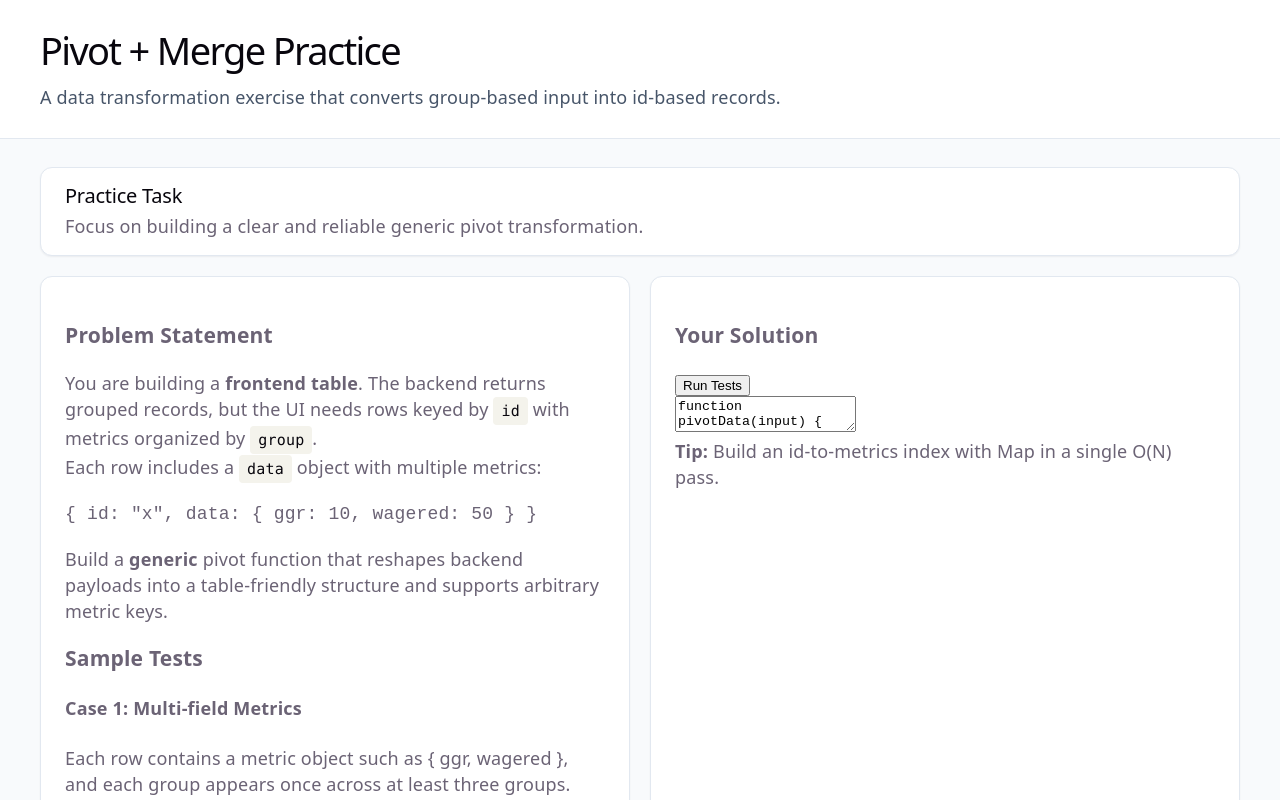
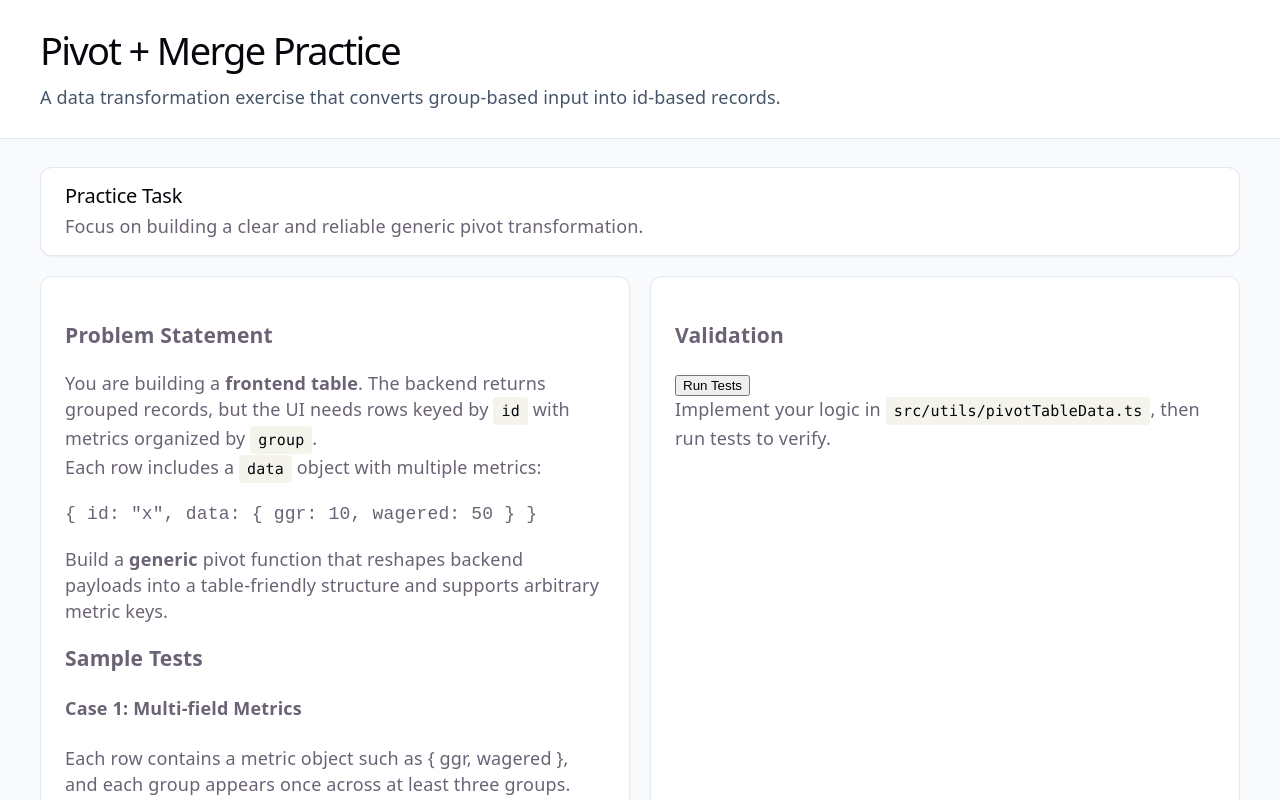
Before and after one commit to moojing/frontend-pivot-quiz, a React (Vite) app: page / in a window 1280 px wide. Shown: the top 800 px of the page. Built offline with nearby package versions, Linux system fonts and the light colour scheme.

Commit message:
refactor: simplify handleRun function and update CodeEditor component to remove difficulty prop

```diff
--- a/src/App.tsx
+++ b/src/App.tsx
@@ -12,7 +12,7 @@ function App() {
   const [isRunning, setIsRunning] = useState(false);
   const [totalTime, setTotalTime] = useState<number>();
 
-  const handleRun = (code: string) => {
+  const handleRun = () => {
     setIsRunning(true);
     setTestResults([]);
     setTotalTime(undefined);
@@ -22,7 +22,7 @@ function App() {
       let results: TestResult[] = [];
 
       try {
-        results = runCaseTests(code, challengeTestCases);
+        results = runCaseTests(challengeTestCases);
       } catch (error) {
         results = [{
           name: 'Execution Error',
@@ -66,11 +66,7 @@ function App() {
           </section>
 
           <section className="panel panel-editor">
-            <CodeEditor
-              difficulty={difficulty}
-              onRun={handleRun}
-              isRunning={isRunning}
-            />
+            <CodeEditor onRun={handleRun} isRunning={isRunning} />
           </section>
         </div>
 
--- a/src/components/CodeEditor.tsx
+++ b/src/components/CodeEditor.tsx
@@ -1,56 +1,15 @@
-import { useState } from 'react';
-
 interface Props {
-  difficulty: 'basic' | 'core' | 'trap';
-  onRun: (code: string) => void;
+  onRun: () => void;
   isRunning: boolean;
 }
 
-const templates = {
-  basic: `function pivot(input) {
-  // Convert group-based data to id-based records.
-  // Merge duplicate group + id pairs by summing values.
-
-  const result = new Map();
-
-  // TODO: Implement your logic.
-
-  return Array.from(result.values());
-}`,
-  core: `function pivotData(input) {
-  // Handle multi-field metric objects.
-  // data is an object, e.g. { ggr, wagered }.
-
-  const result = new Map();
-
-  // TODO: Implement your logic.
-
-  return Array.from(result.values());
-}`,
-  trap: `function pivotLarge(input) {
-  // Large-scale input benchmark.
-  // Avoid O(N²) operations such as repeated find/filter calls.
-  // Use Map-based indexing for an O(N) single pass.
-
-  const result = new Map();
-
-  // TODO: Implement your logic.
-
-  return Array.from(result.values());
-}`
-};
-
-export default function CodeEditor({ difficulty, onRun, isRunning }: Props) {
-  const [code, setCode] = useState(templates[difficulty]);
-
-  const handleRun = () => {
-    onRun(code);
-  };
+export default function CodeEditor({ onRun, isRunning }: Props) {
+  const handleRun = () => onRun();
 
   return (
-    <div className="flex flex-col h-full">
+    <div className="flex flex-col h-full justify-center">
       <div className="flex items-center justify-between mb-4">
-        <h3 className="text-lg font-semibold text-gray-900">Your Solution</h3>
+        <h3 className="text-lg font-semibold text-gray-900">Validation</h3>
         <button
           onClick={handleRun}
           disabled={isRunning}
@@ -59,17 +18,9 @@ export default function CodeEditor({ difficulty, onRun, isRunning }: Props) {
           {isRunning ? 'Running...' : 'Run Tests'}
         </button>
       </div>
-
-      <textarea
-        value={code}
-        onChange={(e) => setCode(e.target.value)}
-        className="flex-1 w-full p-4 font-mono text-sm bg-gray-900 text-gray-100 rounded-lg border border-gray-700 focus:outline-none focus:ring-2 focus:ring-blue-500 resize-none"
-        spellCheck={false}
-      />
-
-      <div className="mt-4 p-3 bg-yellow-50 border border-yellow-200 rounded-lg">
-        <p className="text-sm text-yellow-800">
-          <strong>Tip:</strong> Build an id-to-metrics index with Map in a single O(N) pass.
+      <div className="p-3 bg-gray-50 border border-gray-200 rounded-lg">
+        <p className="text-sm text-gray-700">
+          Implement your logic in <code className="px-2 py-1 bg-gray-100 rounded text-sm">src/utils/pivotTableData.ts</code>, then run tests to verify.
         </p>
       </div>
     </div>
--- a/src/utils/testRunner.ts
+++ b/src/utils/testRunner.ts
@@ -1,4 +1,5 @@
 import type { BasicInput, BasicOutput, PivotInput, PivotOutput } from '../types/pivot';
+import { pivotTableData } from './pivotTableData';
 
 export interface TestResult {
   name: string;
@@ -87,26 +88,14 @@ export function runBasicTests(
 }
 
 export function runCaseTests(
-  userFunction: string,
   testCases: { name: string; input: PivotInput[]; expected: PivotOutput[]; description: string }[]
 ): TestResult[] {
   const results: TestResult[] = [];
 
-  let fn: (input: PivotInput[]) => PivotOutput[];
-  try {
-    fn = new Function('return ' + userFunction)();
-  } catch (error) {
-    return [{
-      name: 'Compilation Error',
-      passed: false,
-      error: error instanceof Error ? error.message : String(error)
-    }];
-  }
-
   for (const testCase of testCases) {
     const startTime = performance.now();
     try {
-      const result = fn(testCase.input);
+      const result = pivotTableData(testCase.input);
       const endTime = performance.now();
 
       const passed = compareArrays(result, testCase.expected);
```
